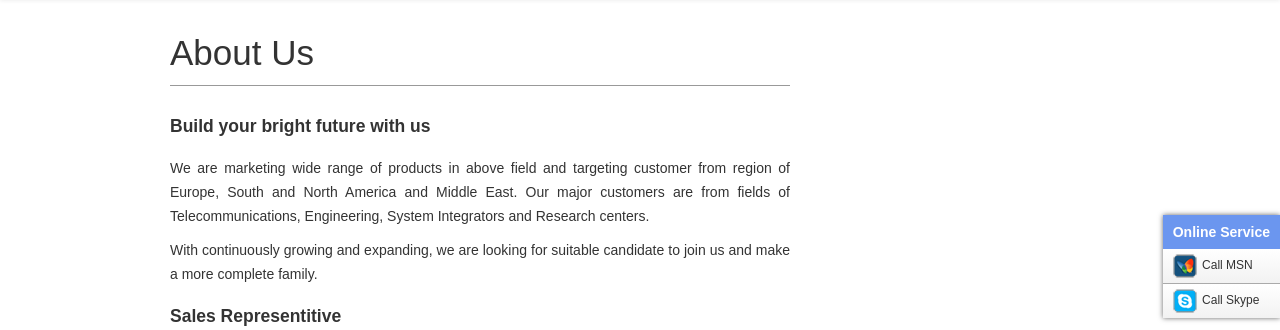
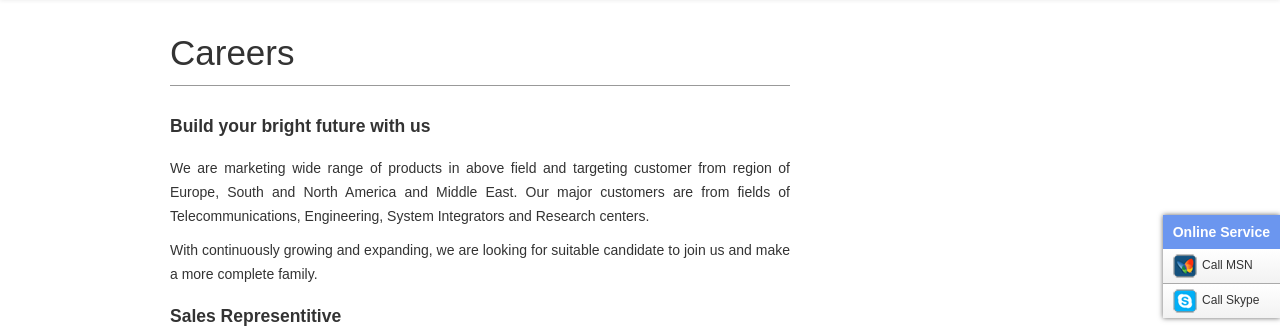
Before and after one commit to hustlzp/optico, a Python web app: template optico/templates/careers.html in a window 1280 px wide. Shown: the part 250-580 px from the top of the page. Run offline with Jinja, Linux system fonts and the light colour scheme; the template is opened without the code that fills it, so the values that code supplies are empty; some libraries are stand-ins or nearby versions.

Commit message:
correct title of pae career

```diff
--- a/optico/templates/careers.html
+++ b/optico/templates/careers.html
@@ -7,7 +7,7 @@
 
 <div class="row">
 	<div class="span8">
-		<h1>About Us</h1>
+		<h1>Careers</h1>
 
 		<h4><a name="bf">Build your bright future with us</a></h4>
 
```
